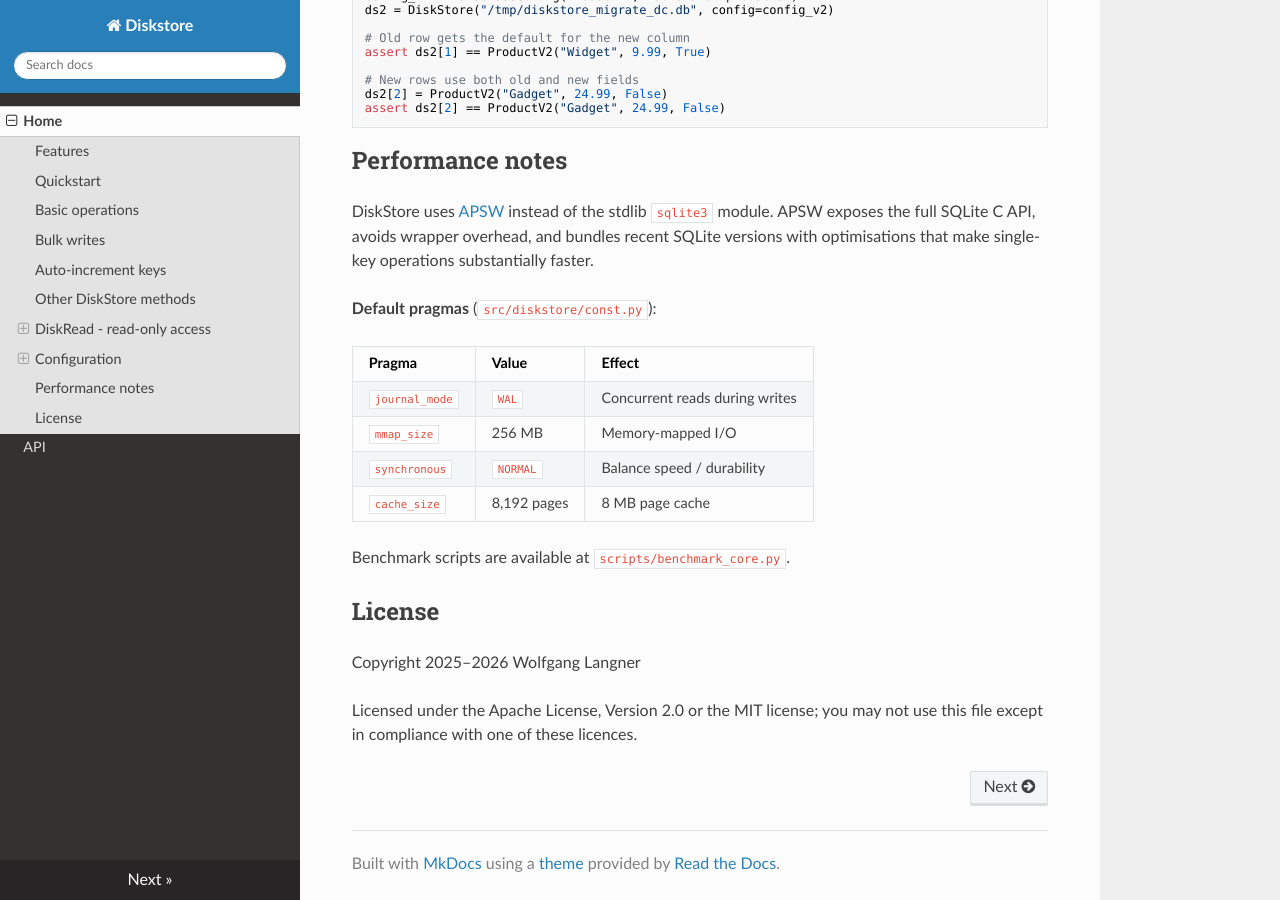
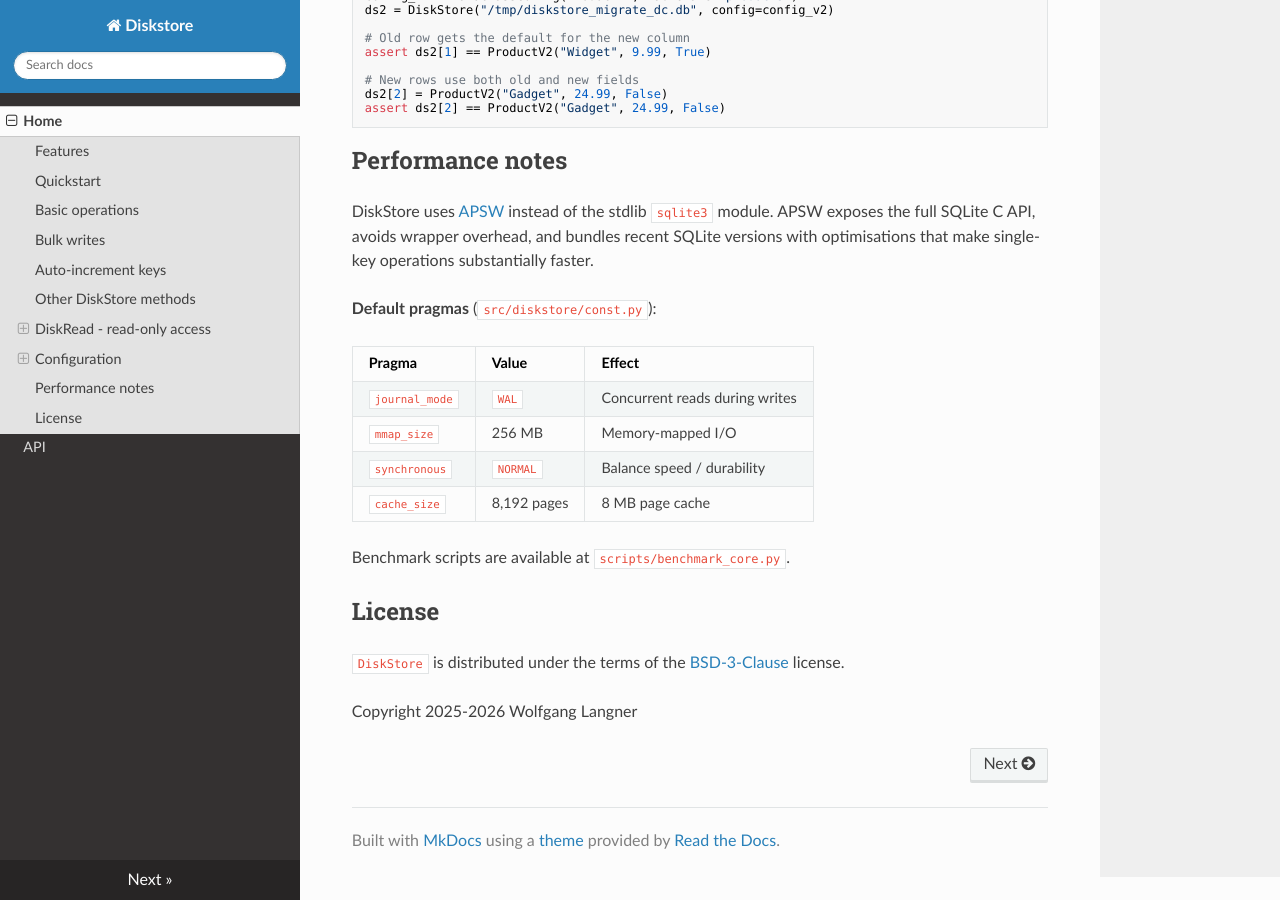
Before and after one commit to tds333/diskstore, an MkDocs documentation site: the page built from docs/index.md, in a window 1280 px wide and 900 px high, scrolled down 5878 px. Built offline with MkDocs 1.6.1, drawn with Linux system fonts in a browser that asks for light colours; nearby versions of some CDN libraries.

Commit message:
Use BSD-3 license

```diff
--- a/docs/index.md
+++ b/docs/index.md
@@ -371,7 +371,7 @@ Benchmark scripts are available at `scripts/benchmark_core.py`.
 
 ## License
 
-Copyright 2025–2026 Wolfgang Langner
+`DiskStore` is distributed under the terms of the
+[BSD-3-Clause](https://spdx.org/licenses/BSD-3-Clause.html) license.
 
-Licensed under the Apache License, Version 2.0 or the MIT license; you may
-not use this file except in compliance with one of these licences.
+Copyright 2025-2026 Wolfgang Langner
--- a/pyproject.toml
+++ b/pyproject.toml
@@ -3,6 +3,8 @@ name = "diskstore"
 version = "0.3.2"
 description = "Simple MutableMapping compatible SQLite based disk storage."
 readme = "README.md"
+license = "BSD-3-Clause"
+license-files = ["LICENSE.txt"]
 requires-python = ">=3.10"
 authors = [{ name = "tds333", email = "tds333@mailbox.org" }]
 dependencies = ["apsw>=3.51.3"]
```
Also changed, not shown: README.md (+4 -13 lines), docs/CHANGELOG.md (+1 -0 lines), LICENSE.txt (added), 2 other files.
